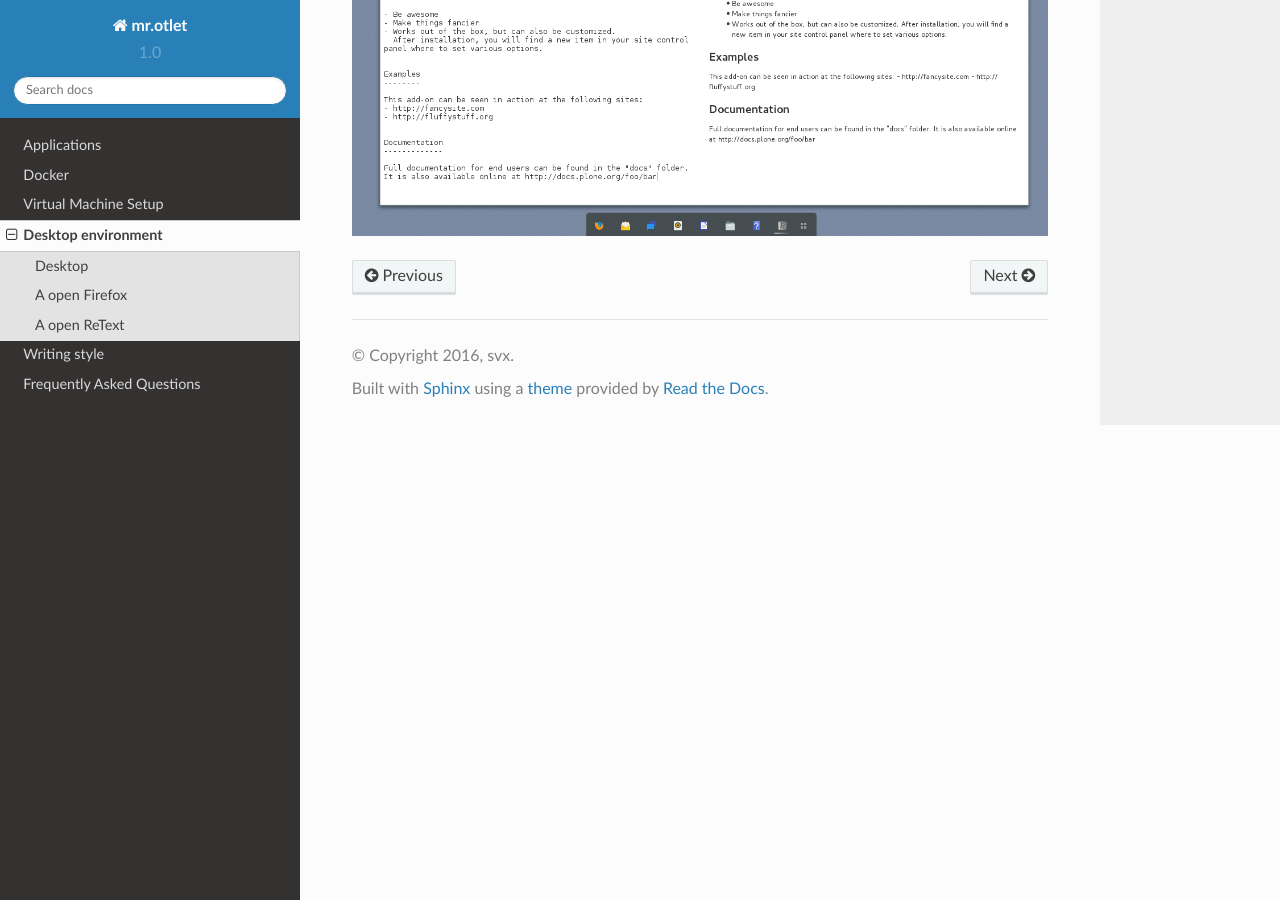
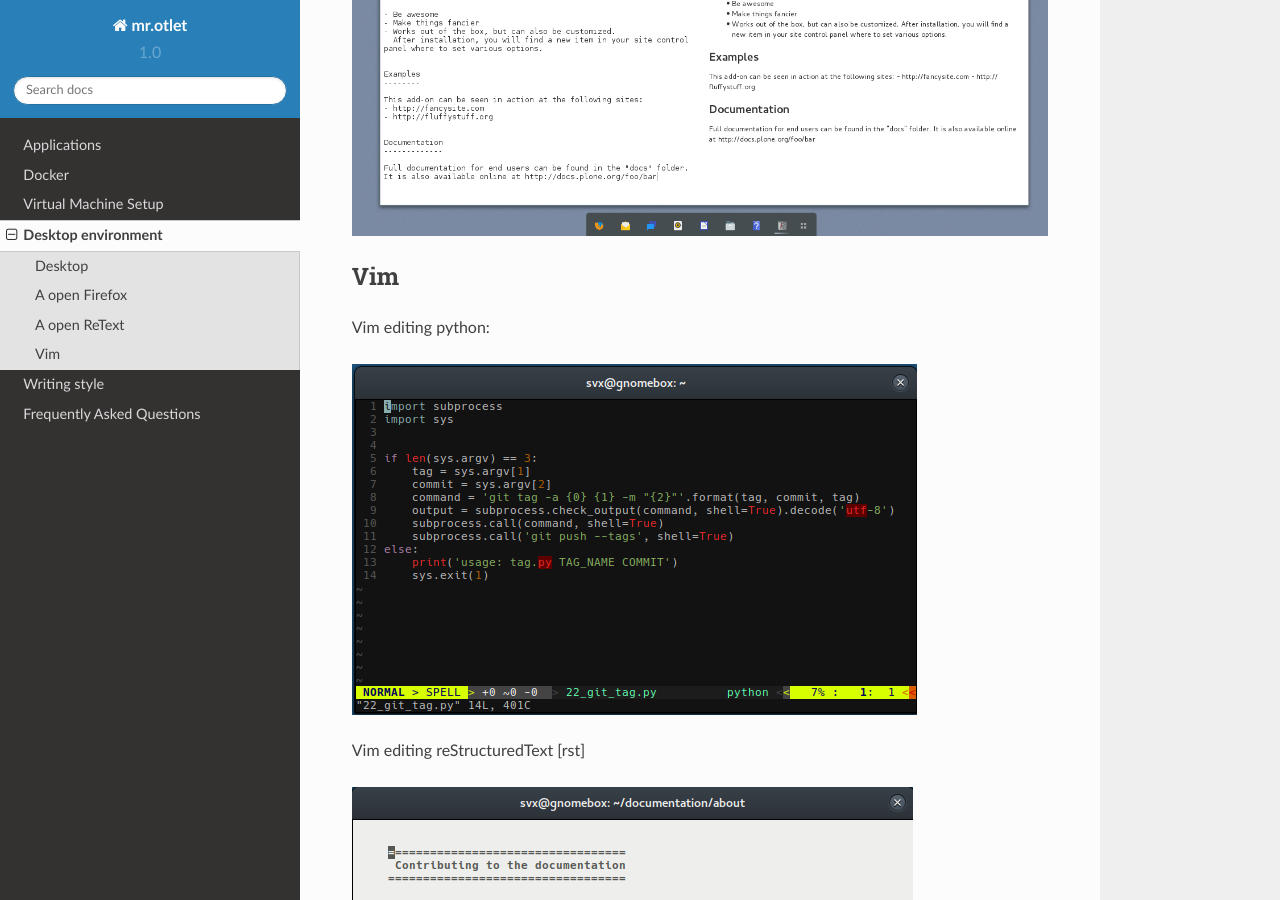
Before and after one commit to svx/mr.otlet, a Sphinx documentation site: the page built from docs/desktop_environment.rst, in a window 1280 px wide and 900 px high, scrolled down 1593 px. Built offline with Sphinx 7.4.7 and the Read the Docs theme 2.0.0, drawn with Linux system fonts in a browser that asks for light colours.

Commit message:
Add: Screen-shots

```diff
--- a/docs/desktop_environment.rst
+++ b/docs/desktop_environment.rst
@@ -24,3 +24,17 @@ A open ReText
 
 .. image:: _static/mr.otlet_retext.png
    :alt: Picture of a open ReText editor
+
+
+Vim
+===
+
+Vim editing python:
+
+.. image:: _static/vim _python.png
+   :alt: Picture of vim editing python
+
+Vim editing reStructuredText [rst]
+
+.. image:: _static/vim _rst.png
+   :alt: Picture of vim editing reStructuredText
--- a/docs/spelling_wordlist.txt
+++ b/docs/spelling_wordlist.txt
@@ -25,3 +25,5 @@ sublime-text3
 aspell
 myspell
 ReText
+rst
+reStructuredText
```
Also changed, not shown: docs/_static/vim_python.png (added), docs/_static/vim_rst.png (added), 1 other file.
